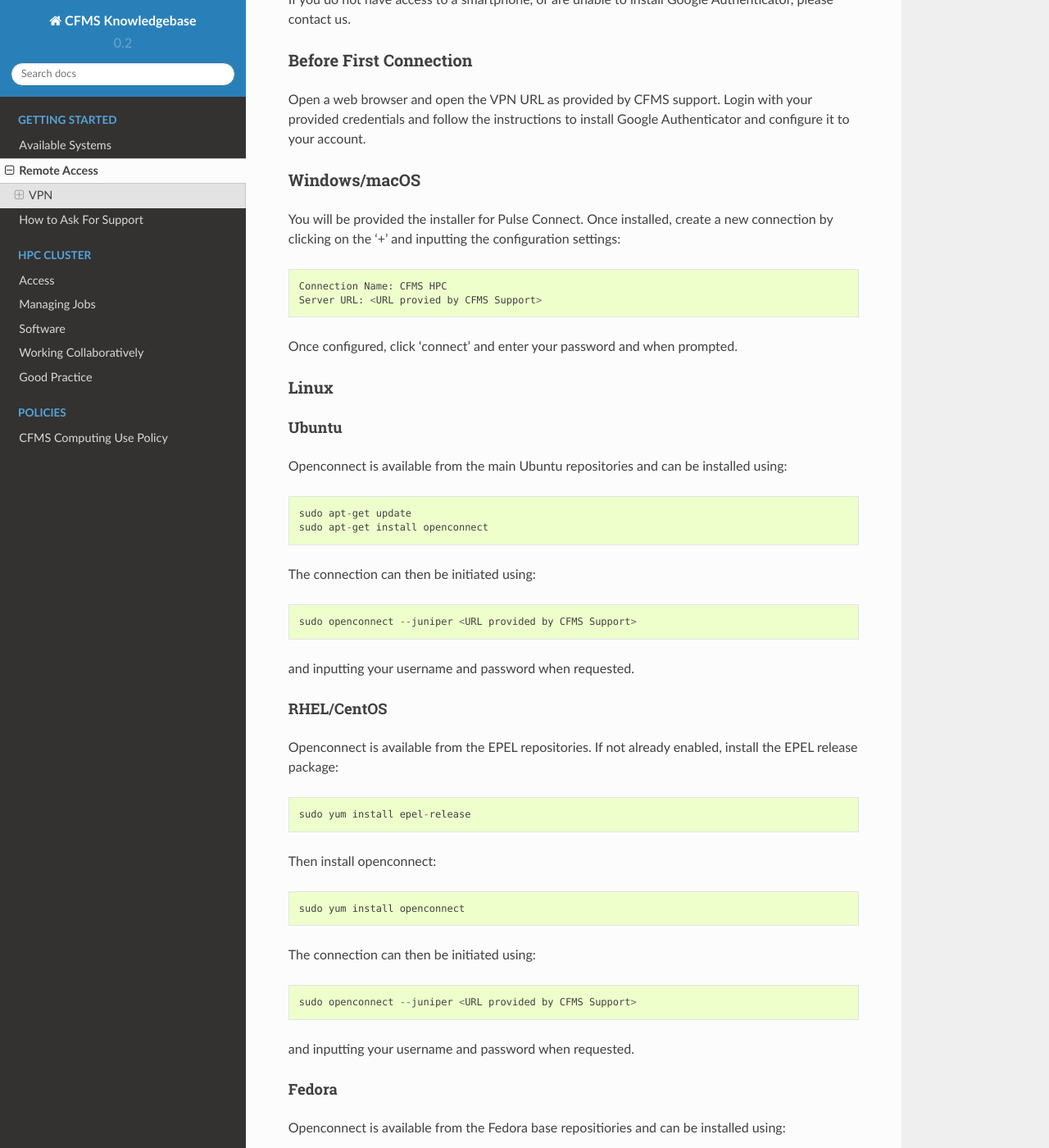
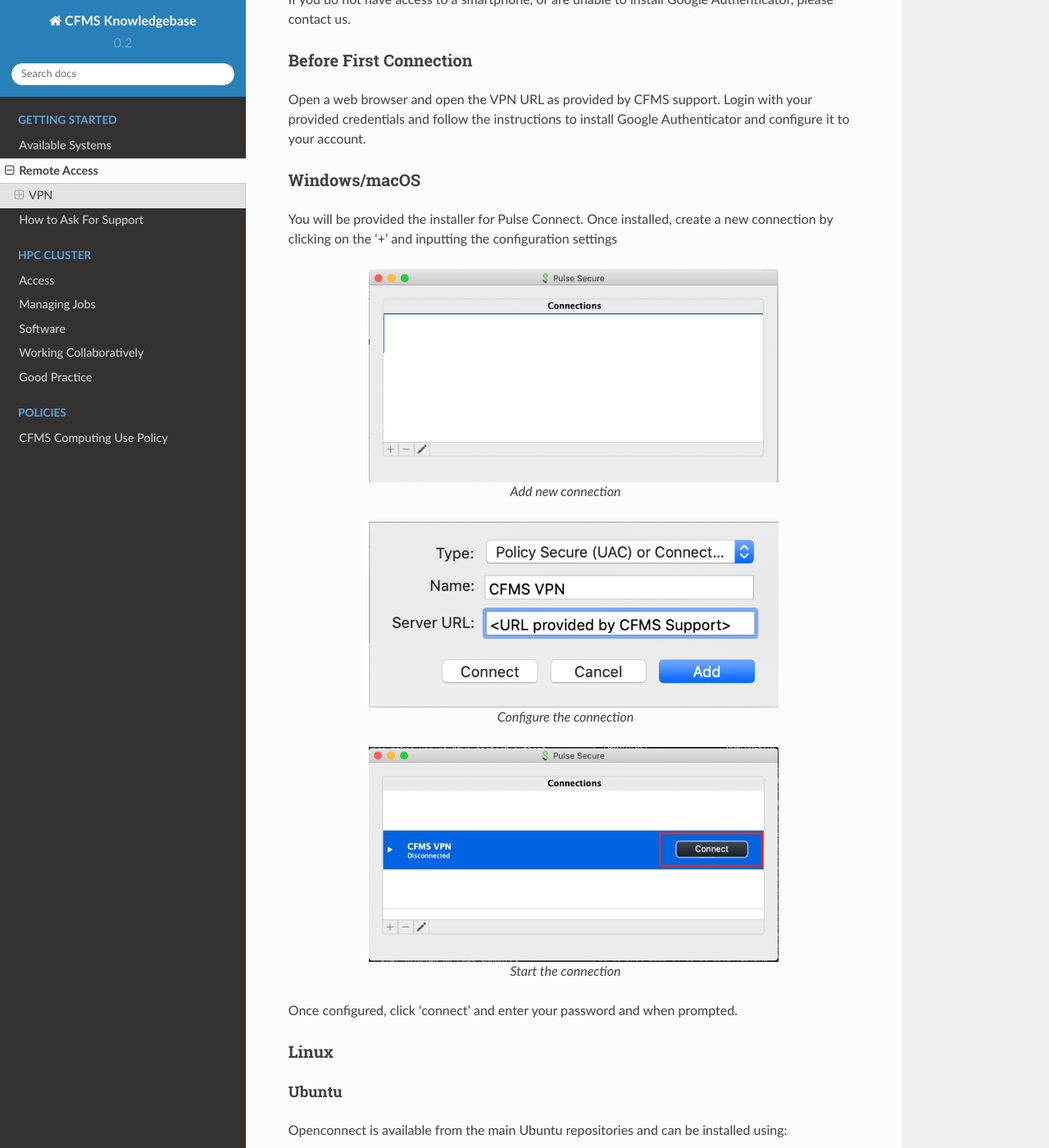
Before and after one commit to CFMS/cfms-rtd, a Sphinx documentation site: the page built from docs/remoteaccess.rst, in a window 1280 px wide and 1400 px high, scrolled down 516 px. Shown: the whole window at 82% size. Built offline with Sphinx 7.4.7 and the Read the Docs theme 2.0.0, drawn with Linux system fonts in a browser that asks for light colours; pages that are not in the unit, such as notebooks, are missing from menus.

Commit message:
VPN configuration walkthrough

```diff
--- a/docs/remoteaccess.rst
+++ b/docs/remoteaccess.rst
@@ -27,10 +27,29 @@
 =============
 
 You will be provided the installer for Pulse Connect.   Once installed, create a new connection by clicking
-on the '+' and inputting the configuration settings::
+on the '+' and inputting the configuration settings
 
-  Connection Name: CFMS HPC
-  Server URL: <URL provied by CFMS Support>
+.. figure:: objects/pulsesecure01.png
+  :width: 500
+  :alt: Pulse Secure
+  :align: center
+
+  Add new connection
+
+
+.. figure:: objects/pulsesecure02.png
+  :width: 500
+  :alt: Configure the connection
+  :align: center
+
+  Configure the connection
+
+.. figure:: objects/pulsesecure03.png
+  :width: 500
+  :alt: Start the connection
+  :align: center
+
+  Start the connection
 
 Once configured, click 'connect' and enter your password and when prompted.
 
```
Also changed, not shown: docs/objects/pulsesecure01.png (added), docs/objects/pulsesecure02.png (added), docs/objects/pulsesecure03.png (added).
